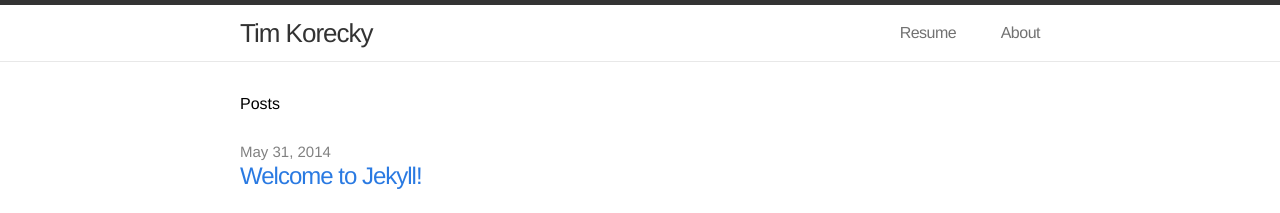
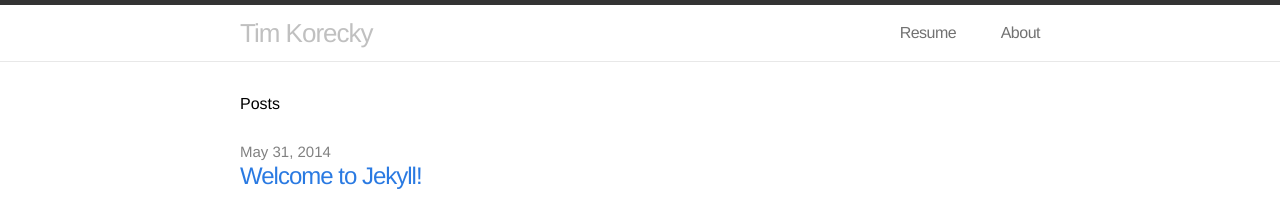
Before and after one commit to trkorecky/trkorecky.github.io, a Jekyll site: the page built from index.html, in a window 1280 px wide. Shown: the top 213 px of the page. Built offline with Jekyll 4.4.1, drawn with Linux system fonts in a browser that asks for light colours.

Commit message:
Sixth pass on CSS

```diff
--- a/css/main.css
+++ b/css/main.css
@@ -51,7 +51,7 @@ a:visited { color: #205caa; }
 .site-title:hover,
 .site-title:visited {
   display: block;
-  color: #333;
+  color: #C0C0C0;
   font-size: 26px;
   letter-spacing: -1px;
   float: left;
```
